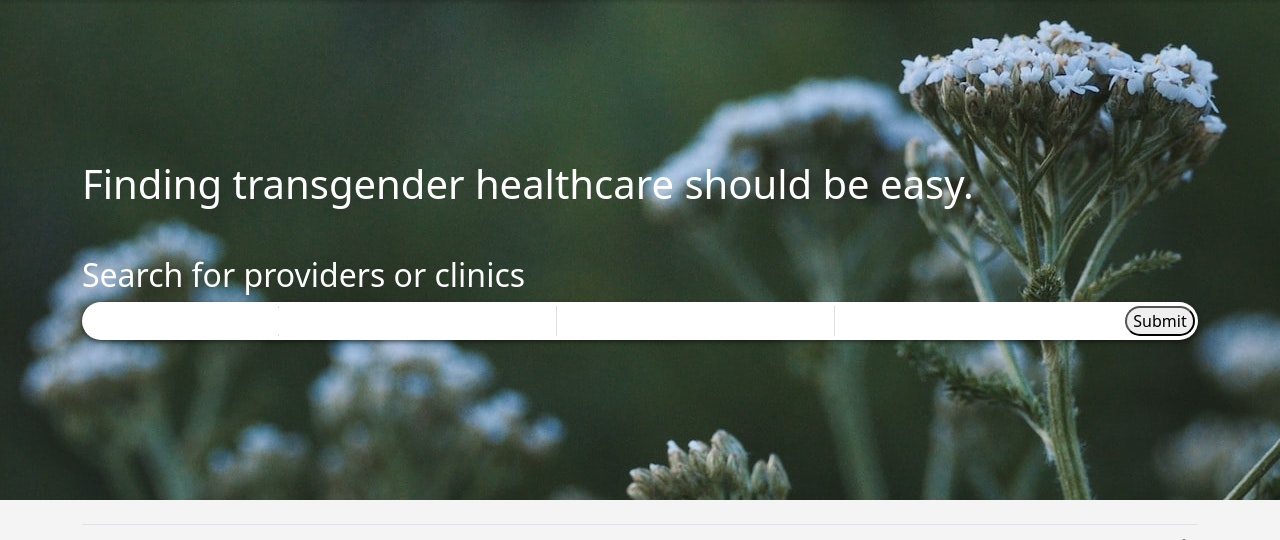
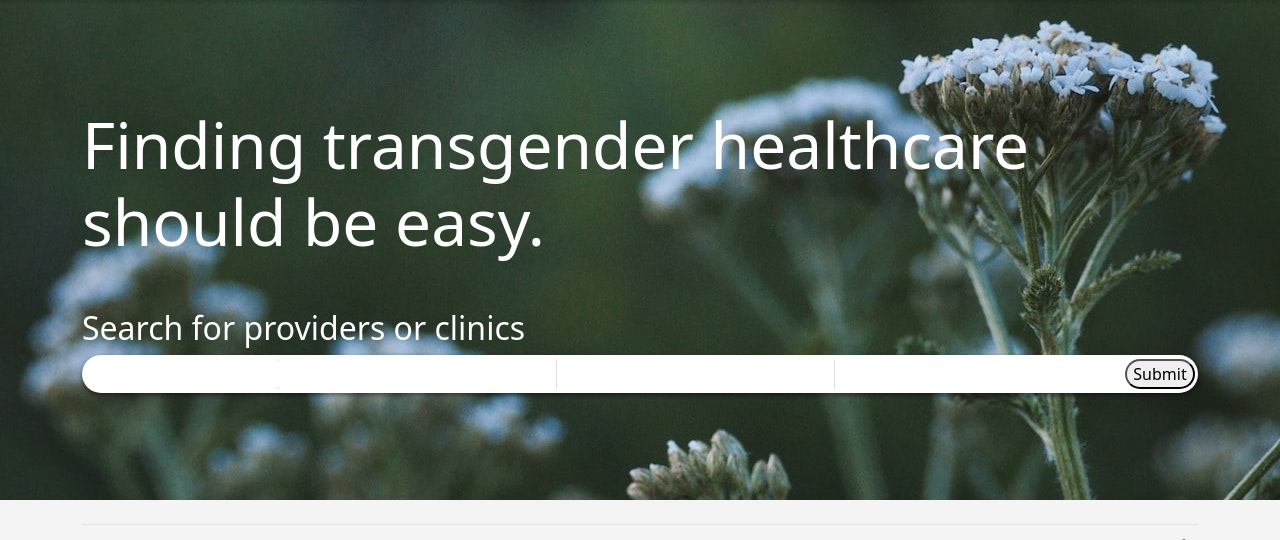
Before and after one commit to MirandaCalls/mychoicehrt, a Symfony app: template templates/home.html.twig in a window 1280 px wide. Shown: the part 66-606 px from the top of the page. Run offline with Twig, Linux system fonts and the light colour scheme; the template is opened without the code that fills it, so the values that code supplies are empty; form fields are guessed from the names that the template uses; style sheets or scripts are compiled from the project's sources; some libraries are stand-ins or nearby versions.

Commit message:
change typography of launchpad message

```diff
--- a/templates/home.html.twig
+++ b/templates/home.html.twig
@@ -7,7 +7,7 @@
         <div class="container">
             <div class="row">
                 <div class="col-xl-12">
-                    <h1 class="text-white">Finding transgender healthcare should be easy.</h1>
+                    <h1 class="text-white display-3">Finding transgender healthcare should be easy.</h1>
 
                     <h2 class="text-white mt-5">Search for providers or clinics</h2>
                     {% include 'search-form.html.twig' with {
```
